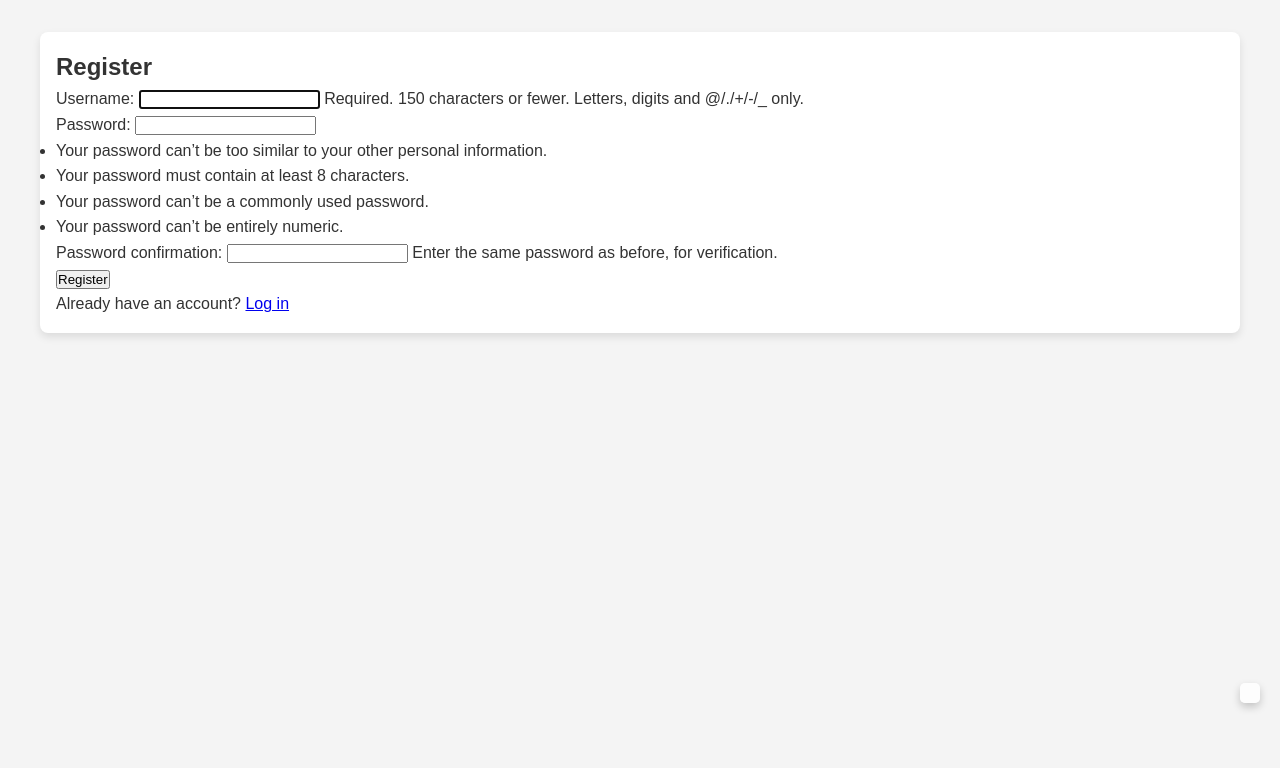
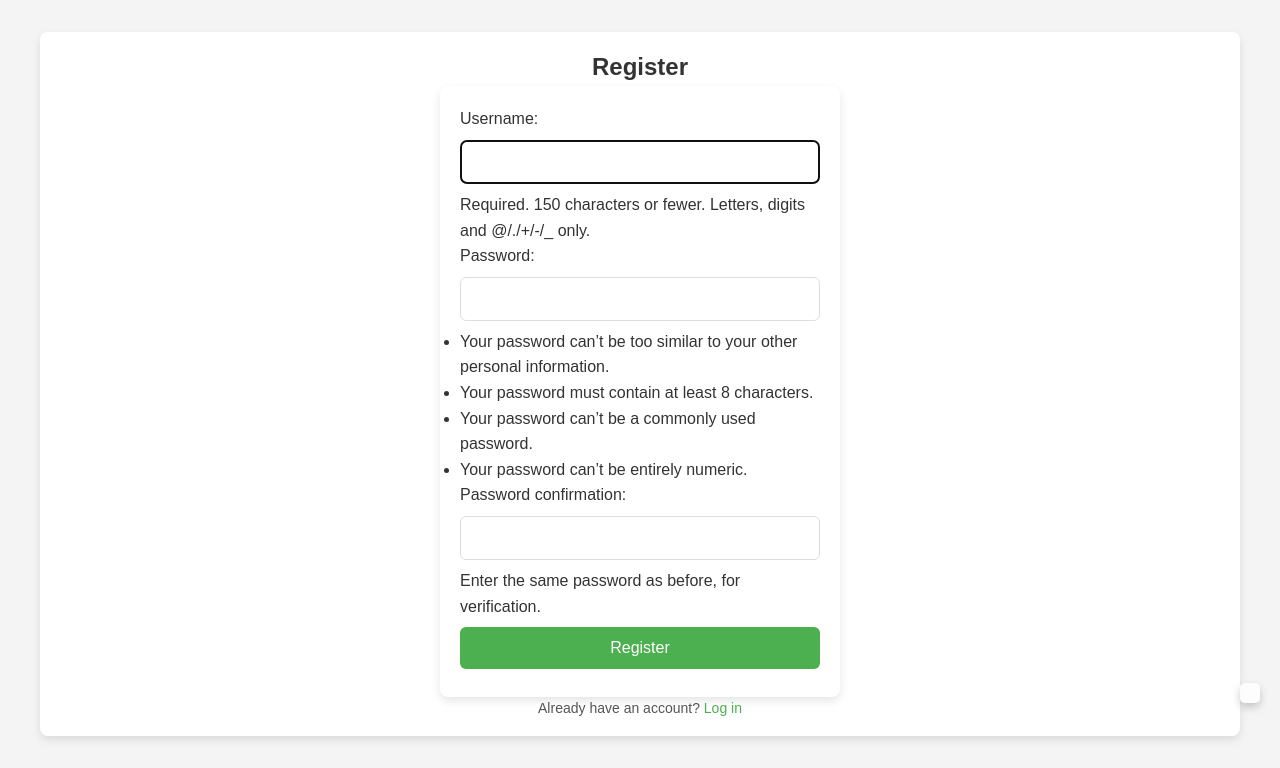
Before and after one commit to AdithyaRajesh1/SpotifyWrapper, a Django app: page /register/ in a window 1280 px wide. Shown: the part 77-845 px from the top of the page. Before the commit the page ends 787 px from the top, so only its background shows below. Run offline with Django 5.2, Linux system fonts and the light colour scheme.

Commit message:
contact requests now visible in admin view got rid of password reset and added css to register page removed sensitive email data out of settings

```diff
--- a/Api/templates/contact.html
+++ b/Api/templates/contact.html
@@ -229,13 +229,13 @@
     <form method="post">
         {% csrf_token %}
         <label for="name">Name:</label>
-        <input type="text" id="name" name="name" required><br><br>
+        <input placeholder="Name" type="text" id="name" name="name" required><br><br>
 
         <label for="email">Email:</label>
-        <input type="email" id="email" name="email" required><br><br>
+        <input placeholder="Email" type="email" id="email" name="email" required><br><br>
 
         <label for="message">Message:</label><br>
-        <textarea id="message" name="message" rows="5" required></textarea><br><br>
+        <textarea placeholder="Write your message here" id="message" name="message" rows="5" required></textarea><br><br>
 
         <button type="submit">Send</button>
     </form>
--- a/Api/templates/login.html
+++ b/Api/templates/login.html
@@ -15,9 +15,6 @@
         <button type="submit" class="login-button">Log in</button>
     </form>
     <p class="text">
-        Forgot your password? <a href="{% url 'password_reset' %}" class="link">Reset it here</a>
-    </p>
-    <p class="text">
         Don't have an account? <a href="{% url 'register' %}" class="link">Register here</a>
     </p>
 </div>
--- a/Api/templates/register.html
+++ b/Api/templates/register.html
@@ -1,15 +1,70 @@
 {% extends "base.html" %}
-
-{% block title %}Reset Password{% endblock %}
+{% load static %}
 
 {% block content %}
+    <h2 class="register-title">Register</h2>
+    <body>
 
-
-    <h2>Register</h2>
-    <form method="post">
+    <form method="post" class="register-form">
         {% csrf_token %}
         {{ form.as_p }}
-        <button type="submit">Register</button>
+        <button type="submit" class="register-button">Register</button>
     </form>
-    <p>Already have an account? <a href="{% url 'login' %}">Log in</a></p>
+    <p class="login-link">Already have an account? <a href="{% url 'login' %}">Log in</a></p>
+    </body>
+    <style>
+        .register-title {
+            text-align: center;
+            font-size: 24px;
+        }
+
+        .register-form {
+            padding: 20px;
+            border-radius: 8px;
+            box-shadow: 0 4px 10px rgba(0, 0, 0, 0.1);
+            width: 100%;
+            max-width: 400px;
+            margin: 0 auto;
+        }
+
+        .register-form input,
+        .register-form button {
+            width: 100%;
+            padding: 12px;
+            margin: 8px 0;
+            border-radius: 6px;
+            border: 1px solid #ddd;
+            font-size: 16px;
+        }
+
+        .register-form button {
+            background-color: #4CAF50;
+            color: white;
+            border: none;
+            cursor: pointer;
+            transition: background-color 0.3s;
+        }
+
+        .register-form button:hover {
+            background-color: #45a049;
+        }
+
+        .login-link {
+            text-align: center;
+            font-size: 14px;
+            color: #555;
+        }
+
+        .login-link a {
+            color: #4CAF50;
+            text-decoration: none;
+        }
+
+        .login-link a:hover {
+            text-decoration: underline;
+        }
+        .p {
+            color: black !important
+        }
+    </style>
 {% endblock %}
--- a/Api/urls.py
+++ b/Api/urls.py
@@ -4,7 +4,8 @@ from django.contrib.auth import views as auth_views
 
 from Api import views
 from Api.views import spotify_redirect, CheckAuthentication, CurrentSong, Authentication, home, TopSongs, \
-    SpotifyWrappedView, register, GameView, delete_account, PostListView
+    SpotifyWrappedView, register, GameView, delete_account, PostListView, contact_view
+
 urlpatterns = [
 
     path('', home, name='home'),
@@ -53,6 +54,7 @@ path('posts/', views.PostListView.as_view(), name='post_list'),
     path('delete_wrap/<int:id>/', views.delete_spotify_wrap, name='delete_spotify_wrap'),
     path('posted-wraps/', views.WebsiteSocial, name='post_list'),
     path('delete_social/<int:id>/', views.delete_social, name='delete_social'),
-    path('contact/', views.contact_developers, name='contact_developers'),
+    path('contact/', views.contact_view, name='contact_developers'),
+
 ]
 # Detailed view for each wrap
--- a/Api/views.py
+++ b/Api/views.py
@@ -28,14 +28,17 @@ from django.contrib import messages
 from rest_framework.views import APIView
 from .models import SpotifyWrapped, Social
 from django.views.generic import ListView
+from django.contrib.admin.views.decorators import staff_member_required
+from .models import ContactRequest
 from .models import Social
 #import google.generativeai as genai
 import google.generativeai as genai
 from django.core.mail import send_mail
 import os
-from django.shortcuts import render  # Assuming the function is in utils.py
 
-from django.shortcuts import render, redirect
+import smtplib
+from django.core.mail.backends.smtp import EmailBackend
+
 
 
 def home(request):
@@ -61,26 +64,31 @@ def register(request):
 
 
 def contact_view(request):
-    success_message = None
-
+    success_message = ""
     if request.method == 'POST':
         # Get data from the form
         name = request.POST.get('name')
         email = request.POST.get('email')
         message = request.POST.get('message')
+        ContactRequest.objects.create(name=name, email=email, message=message)
 
         # Example: Send email (or handle the message)
         send_mail(
             f"Message from {name}",
             message,
             email,
-            ['developer@example.com'],  # Replace with your email
+            ['aishbal25@gmail.com'],  # Replace with your email
+
         )
 
         # Display success message
         success_message = "Thank you for contacting us! We will get back to you soon."
 
     return render(request, 'contact.html', {'success_message': success_message})
+
+
+
+
 
 class Authentication(APIView):
     permission_classes = [IsAuthenticated]
@@ -1182,41 +1190,8 @@ class TopGenresView(APIView):
         return render(request, "top_genres.html", {"wrapped_data": wrapped_data})
 
 
-print("dablt")
 
-# Connect to the SQLite database
-conn = sqlite3.connect('db.sqlite3')  # Replace with the correct path if needed
-cursor = conn.cursor()
 
-# Get the list of all table names in the database
-cursor.execute("SELECT name FROM sqlite_master WHERE type='table';")
-tables = cursor.fetchall()
-
-# Iterate through each table and display its contents
-for table in tables:
-    table_name = table[0]
-    print(f"Displaying data from table: {table_name}")
-
-    try:
-        # Query to select everything from the current table
-        cursor.execute(f"SELECT * FROM {table_name}")
-
-        # Fetch all rows from the table
-        rows = cursor.fetchall()
-
-        # If the table is empty, print a message
-        if not rows:
-            print(f"Table {table_name} is empty.")
-        else:
-            # Print each row in the table
-            for row in rows:
-                print(row)
-
-    except sqlite3.Error as e:
-        # Handle the case where a table can't be queried
-        print(f"Error querying table {table_name}: {e}")
-
-    print("\n" + "-" * 50 + "\n")
 
 
 class PostListView(ListView):
@@ -1256,7 +1231,6 @@ def post_wrap_to_website(request, wrap_id):
     }
     return render(request, 'post_list.html', context)  # Ensure 'post_list' matches the URL name for your posts page
 # Close the connection when done
-conn.close()
 
 
 def saved_spotify_wrapped_artists(request, id):
```
Also changed, not shown: Api/admin.py (+7 -0 lines), Api/models.py (+10 -0 lines), SpotifyWrapper/settings.py (+9 -10 lines).
